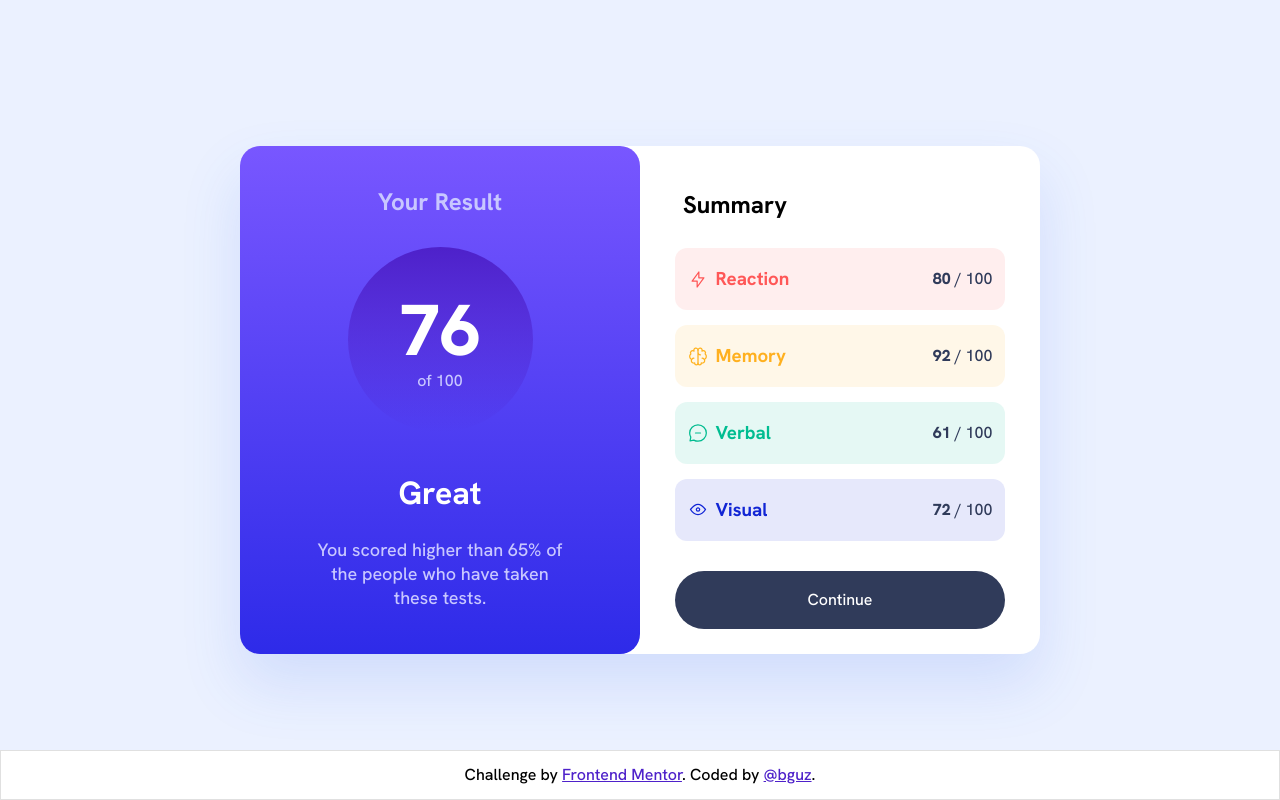
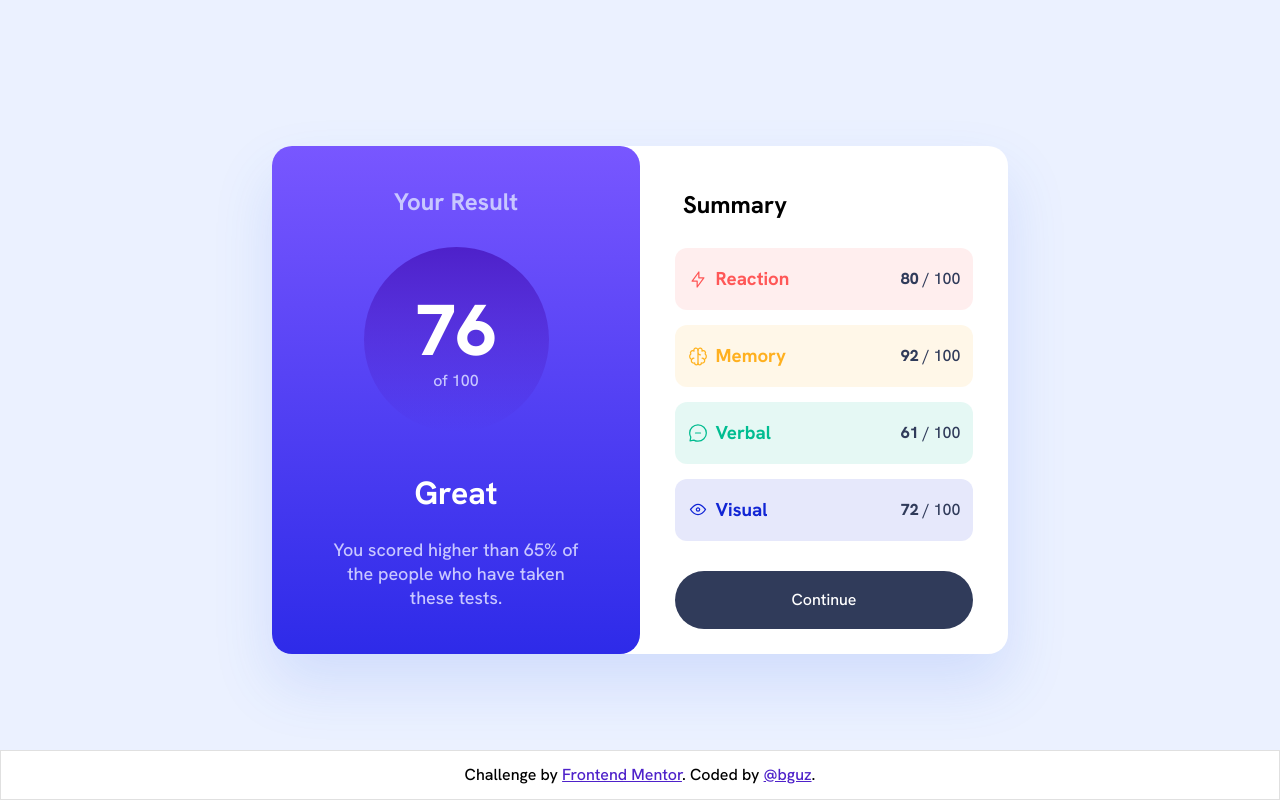
Before and after one commit to bguz/FEM-Results-Summary-Component, a plain HTML site: page index.html in a window 1280 px wide. Drawn offline with Linux system fonts and the light colour scheme.

Commit message:
readme file change

```diff
--- a/assets/css/style.css
+++ b/assets/css/style.css
@@ -186,7 +186,7 @@ main {
     }
     .card {
         flex-direction: row;
-        width: 80rem;
+        width: 73.6rem;
         border-radius: 2rem;
     }
     .results {
```
Also changed, not shown: 1 other file.
